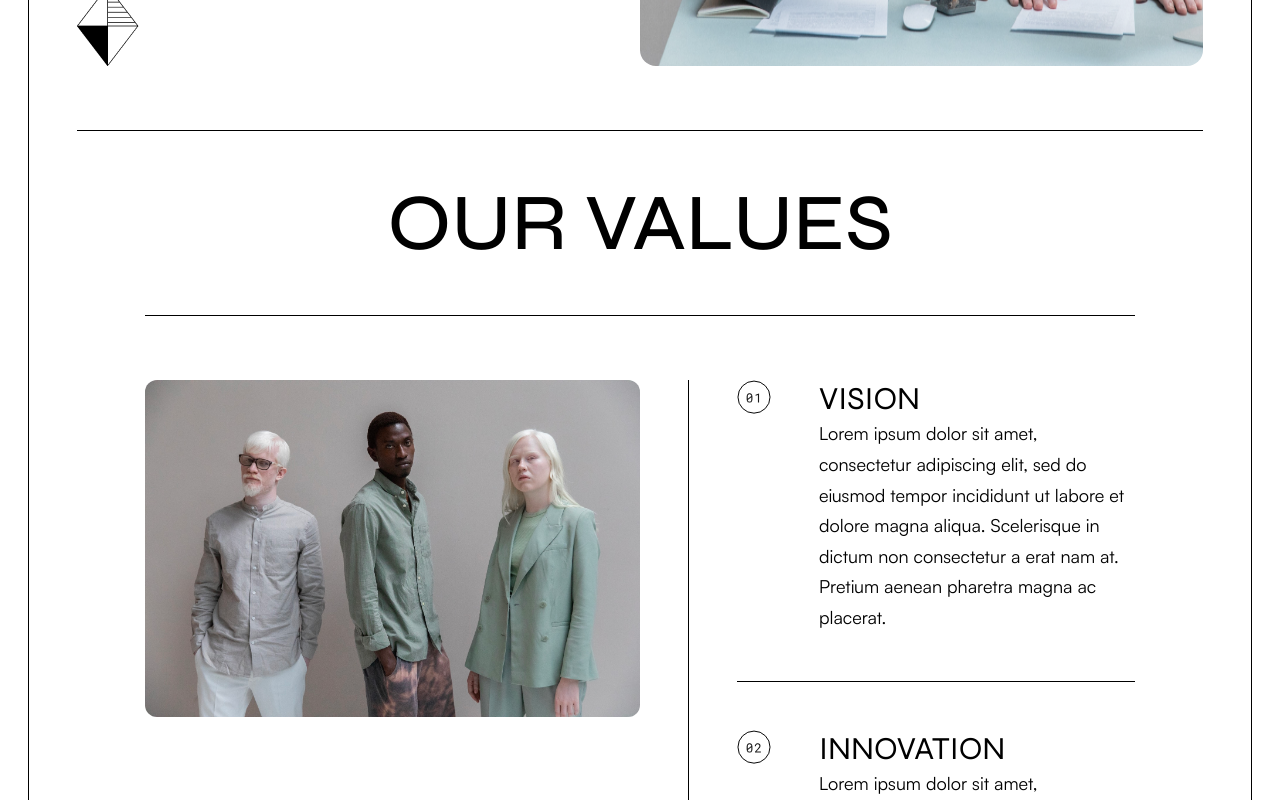
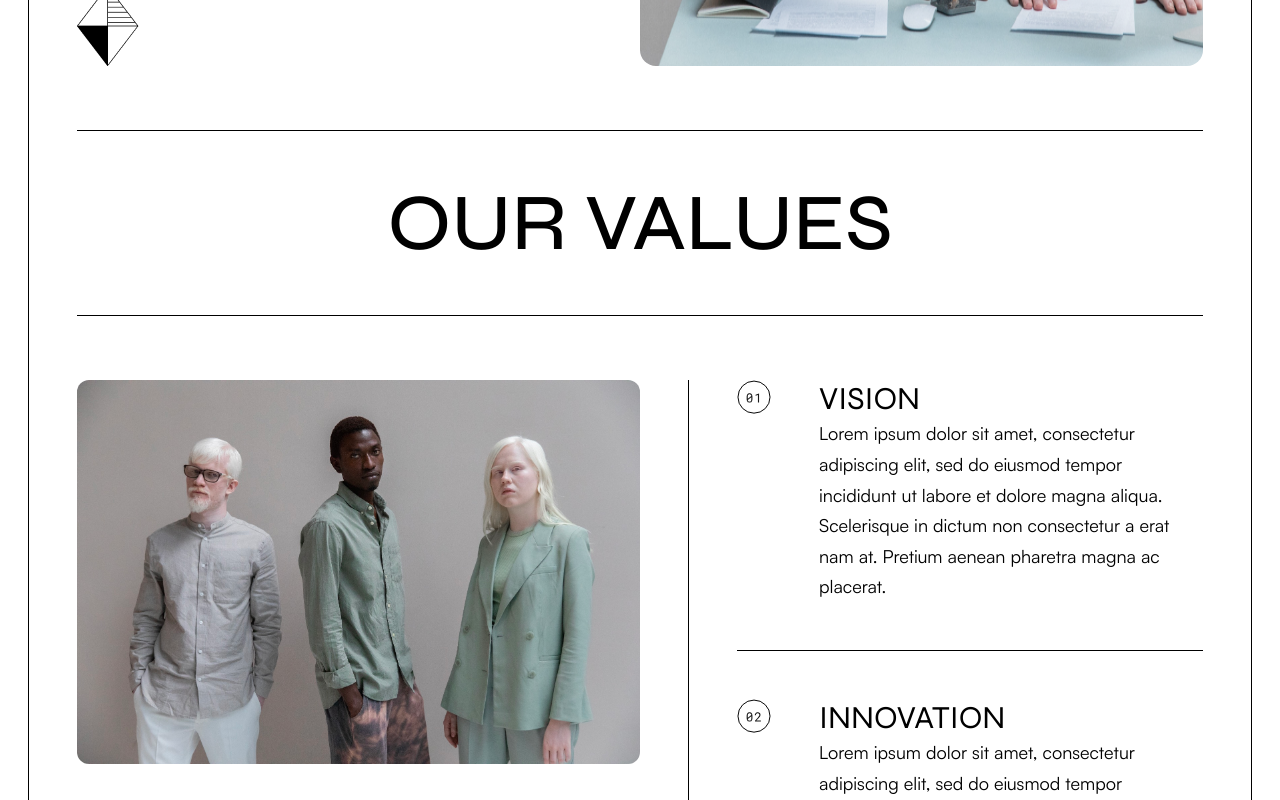
Before and after one commit to taodemy/website, a Next.js app: page / in a window 1280 px wide. Shown: the part 820-1620 px from the top of the page. Built offline with nearby package versions, Linux system fonts and the light colour scheme.

Commit message:
fix page inconsistency

```diff
--- a/styles/OurValues.module.css
+++ b/styles/OurValues.module.css
@@ -1,5 +1,5 @@
 .our_values {
-  padding: 0 68px;
+  padding: 0 0px;
 }
 
 .our_values__title {
```
